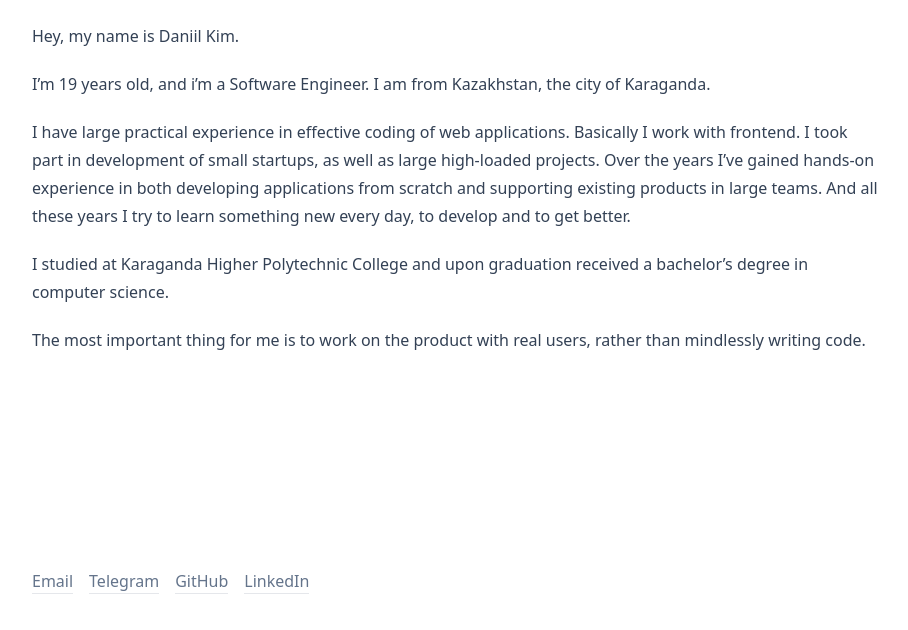
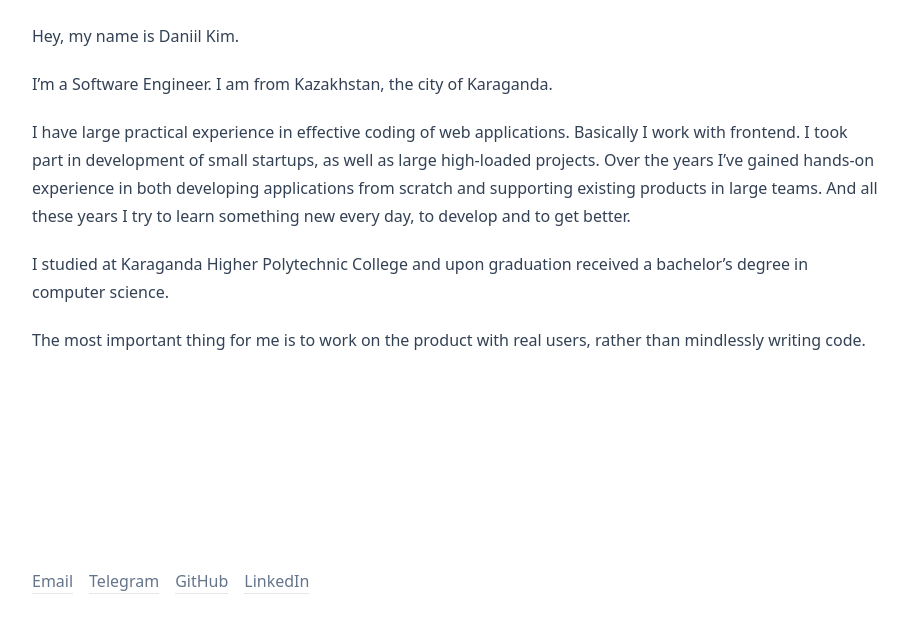
Before and after one commit to DaniilKimlb/daniilkim, an Astro site: page /about in a window 1280 px wide. Shown: the part 166-796 px from the top of the page, without its empty margins (184-1092 px from the left). Built offline with nearby package versions, Linux system fonts and the light colour scheme; Astro itself is replaced by a stand-in of ours.

Commit message:
feat: updated info 'about me'

```diff
--- a/src/pages/about.md
+++ b/src/pages/about.md
@@ -7,7 +7,7 @@ title: About Me
 
 Hey, my name is Daniil Kim.
 
-I'm 19 years old, and i'm a Software Engineer. I am from Kazakhstan, the city of Karaganda.
+I'm a Software Engineer. I am from Kazakhstan, the city of Karaganda.
 
 I have large practical experience in effective coding of web applications. Basically I work with frontend. I took part in development of small startups, as well as large high-loaded projects. Over the years I've gained hands-on experience in both developing applications from scratch and supporting existing products in large teams. And all these years I try to learn something new every day, to develop and to get better.
 
```
